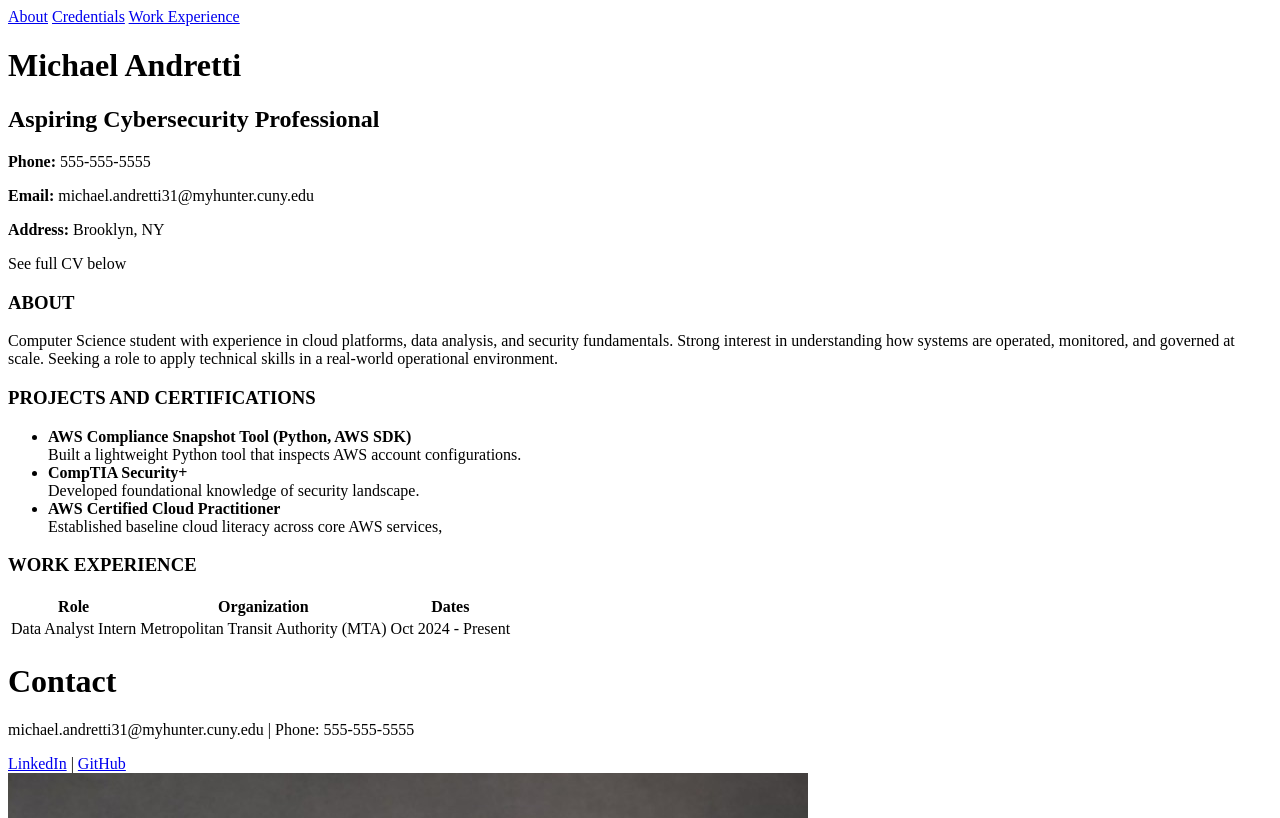
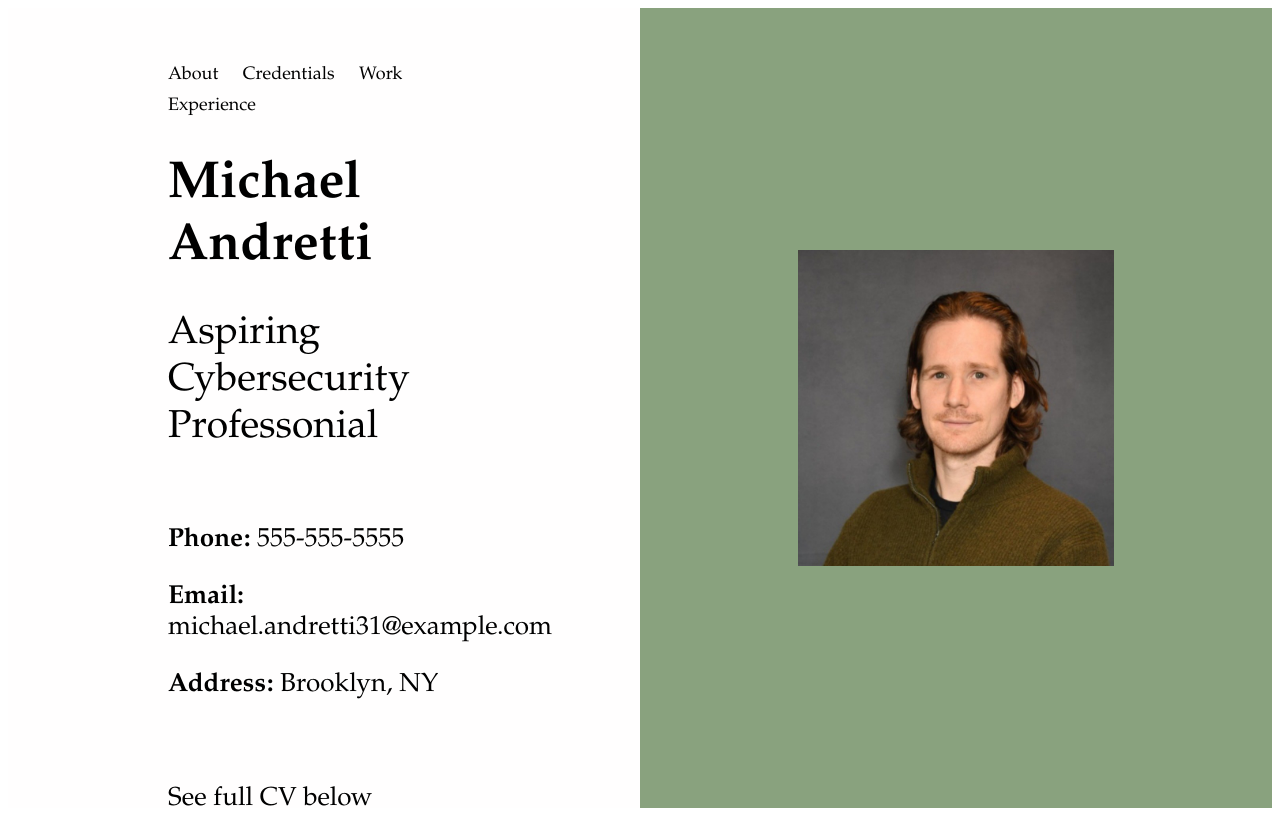
Before and after one commit to mpandretti/mpandretti.github.io, a plain HTML site: page index.html in a window 1280 px wide. Shown: the top 818 px of the page. Drawn offline with Linux system fonts and the light colour scheme.

Commit message:
preliminary css

```diff
--- a/index.html
+++ b/index.html
@@ -1,41 +1,56 @@
 <!DOCTYPE html>
 <html lang="en">
+
 <head>
     <meta charset="UTF-8">
+    <link rel="stylesheet" href="styles.css">
     <title>Michael Andretti | Portfolio</title>
 
 </head>
+
 <body>
-
-    <nav class="navbar">
-    <a href="#about">About</a>
-    <a href="#credentials">Credentials</a>
-    <a href="#work-experience">Work Experience</a>
-    </nav>
 
     <div class="page">
 
-    <div class ="leftside">
+        <div class="leftside">
+
+            <nav class="navbar">
+                <a href="#about">About     </a>
+                <a href="#credentials">Credentials     </a>
+                <a href="#work-experience">Work Experience     </a>
+            </nav>
+
+
             <nav></nav>
 
             <header>
 
                 <h1>Michael Andretti</h1>
-    <h2>Aspiring Cybersecurity Professional</h2>
+
+                <h2>Aspiring Cybersecurity Professonial </h2>
+
+                <br>
 
                 <p><b>Phone: </b> 555-555-5555</p>
-    <p><b>Email: </b> michael.andretti31@myhunter.cuny.edu</p>
+                <p><b>Email: </b> michael.andretti31@example.com</p>
                 <p><b>Address:</b> Brooklyn, NY</p>
 
-    <p>See full CV below</p>
+                <br>
+
+                <p>See full CV below </p>
 
             </header>
+            <br>
 
 
             <section id="about">
                 <h3>ABOUT</h3>
-    <p>Computer Science student with experience in cloud platforms, data analysis, and security fundamentals. Strong interest in understanding how systems are operated, monitored, and governed at scale. Seeking a role to apply technical skills in a real-world operational environment.</p>
+                <p>Computer Science student with experience in cloud platforms, data analysis, and security
+                    fundamentals. Strong interest in understanding how systems are operated, monitored, and governed at
+                    scale. Seeking a role to apply technical skills in a real-world operational environment.</p>
             </section>
+
+            <br>
 
             <section id="credentials">
                 <h3>PROJECTS AND CERTIFICATIONS</h3>
@@ -43,13 +58,15 @@
                     <li><b>AWS Compliance Snapshot Tool (Python, AWS SDK)</b><br>
                         Built a lightweight Python tool that inspects AWS account configurations.</li>
                     <li><b>CompTIA Security+</b><br>
-            Developed foundational knowledge of security  landscape.
+                        Developed foundational knowledge of security landscape.
                     </li>
                     <li><b>AWS Certified Cloud Practitioner</b><br>
                         Established baseline cloud literacy across core AWS services,</li>
 
                 </ul>
             </section>
+
+            <br>
 
             <section id="work-experience">
                 <h3>WORK EXPERIENCE</h3>
@@ -66,9 +83,13 @@
                     </tr>
                 </table>
             </section>
-    <footer><h1>Contact</h1>
-        <p>michael.andretti31@myhunter.cuny.edu | Phone: 555-555-5555</p>
-        <a href="https://www.linkedin.com/in/michael-andretti-081155391/">LinkedIn</a> | <a href="https://github.com/mpandretti">GitHub</a>
+
+            <br>
+            <footer>
+                <h3>Contact</h3>
+                <p>michael.andretti31@example.com | Phone: 555-555-5555</p>
+                <a href="https://www.linkedin.com/in/michael-andretti-081155391/">LinkedIn</a> | <a
+                    href="https://github.com/mpandretti">GitHub</a>
             </footer>
 
 
--- /dev/null
+++ b/styles.css
@@ -0,0 +1,106 @@
+body {
+    font-family: Garamond, serif;
+    font-size: 26px;
+
+}
+
+html,
+body {
+    overflow: hidden;
+}
+
+.page {
+    display: flex;
+    height: 100vh;
+}
+
+
+.leftside {
+    width: 50%;
+    overflow-y: auto;
+    box-sizing: border-box;
+    background: #fffefe;
+    scrollbar-width: none;
+    -ms-overflow-style: none;
+    padding-left: 10rem;
+    padding-right: 10rem;
+    padding-top: 50px;
+    justify-content: center;
+}
+
+
+.rightside {
+    width: 50%;
+    display: flex;
+    align-items: center;
+    justify-content: center;
+    background: #89a27e;
+}
+
+.rightside img {
+    max-height: 70%;
+    max-width: 50%;
+    height: auto;
+}
+
+td,
+th {
+    text-align: center;
+    vertical-align: middle;
+}
+
+td {
+    font-size: 22px;
+
+}
+
+a {
+    color: inherit;
+    text-decoration: none;
+    cursor: default;
+}
+
+a:link,
+a:visited,
+a:active {
+    color: inherit;
+    text-decoration: none;
+    cursor: default;
+}
+
+footer h3 {
+    padding-bottom: 0px;
+    margin-bottom: 0px;
+}
+
+footer p {
+    padding-top: 0px;
+    font-size: 18px;
+    text-align: left;
+}
+
+footer a {
+    font-size: 18px;
+    font-weight: bold;
+    padding-bottom: 7px;
+}
+
+.navbar {
+    text-align: left;
+}
+
+.navbar a {
+    font-size: 18px;
+    margin-right: 20px;
+}
+
+header h1 {
+    padding-bottom: 0px;
+    margin-bottom: 0px;
+}
+
+header h2 {
+    font-weight: normal;
+    margin-bottom: 16px;
+    text-align: left;
+}
```
Lines whose indentation alone changed are shown as unchanged.
